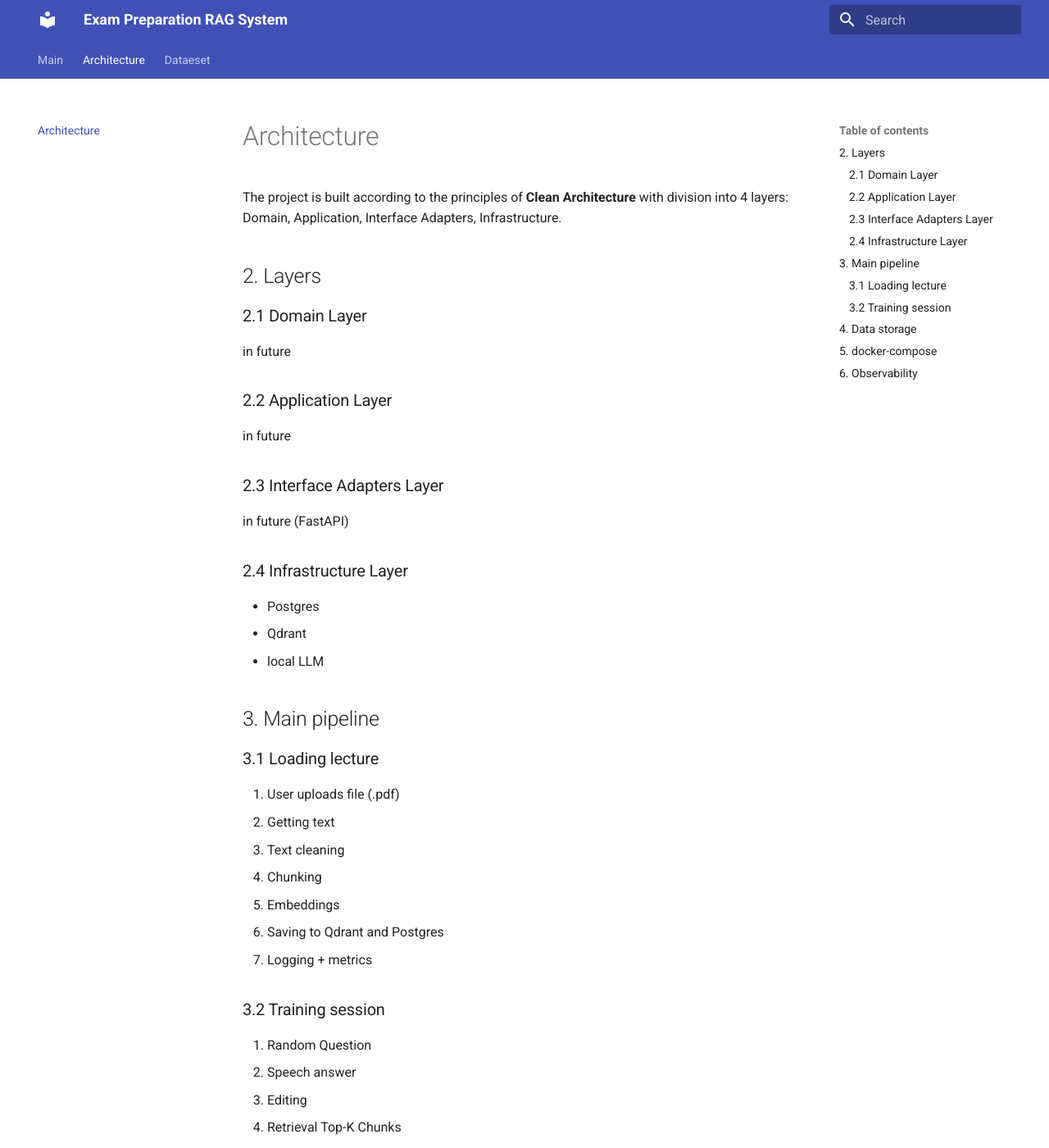
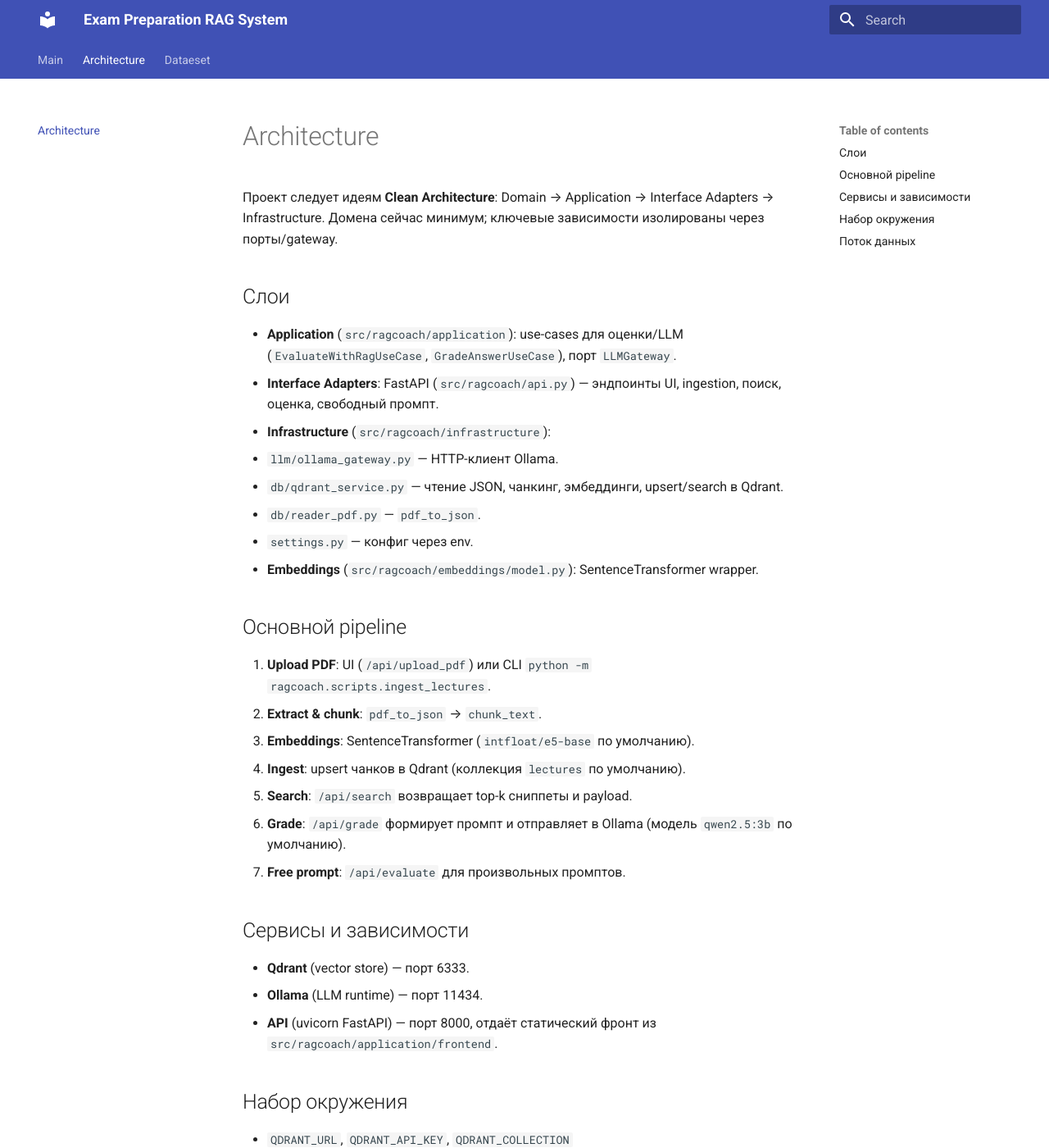
Before and after one commit to artwmana/RAGCoach, an MkDocs documentation site: the page built from docs/ARCHITECTURE.md, in a window 1280 px wide and 1400 px high. Shown: the whole window at 82% size. Built offline with MkDocs 1.6.1 and Material for MkDocs 9.7.7, drawn with Linux system fonts in a browser that asks for light colours; some of the changed text lies outside the part shown.

```diff
--- a/docs/ARCHITECTURE.md
+++ b/docs/ARCHITECTURE.md
@@ -1,80 +1,34 @@
 # Architecture
-The project is built according to the principles of **Clean Architecture** with division into 4 layers: Domain, Application, Interface Adapters, Infrastructure.
+Проект следует идеям **Clean Architecture**: Domain → Application → Interface Adapters → Infrastructure. Домена сейчас минимум; ключевые зависимости изолированы через порты/gateway.
 
-## 2. Layers
-### 2.1 Domain Layer
+## Слои
+- **Application** (`src/ragcoach/application`): use-cases для оценки/LLM (`EvaluateWithRagUseCase`, `GradeAnswerUseCase`), порт `LLMGateway`.
+- **Interface Adapters**: FastAPI (`src/ragcoach/api.py`) — эндпоинты UI, ingestion, поиск, оценка, свободный промпт.
+- **Infrastructure** (`src/ragcoach/infrastructure`):
+  - `llm/ollama_gateway.py` — HTTP-клиент Ollama.
+  - `db/qdrant_service.py` — чтение JSON, чанкинг, эмбеддинги, upsert/search в Qdrant.
+  - `db/reader_pdf.py` — `pdf_to_json`.
+  - `settings.py` — конфиг через env.
+- **Embeddings** (`src/ragcoach/embeddings/model.py`): SentenceTransformer wrapper.
 
-in future
+## Основной pipeline
+1. **Upload PDF**: UI (`/api/upload_pdf`) или CLI `python -m ragcoach.scripts.ingest_lectures`.
+2. **Extract & chunk**: `pdf_to_json` → `chunk_text`.
+3. **Embeddings**: SentenceTransformer (`intfloat/e5-base` по умолчанию).
+4. **Ingest**: upsert чанков в Qdrant (коллекция `lectures` по умолчанию).
+5. **Search**: `/api/search` возвращает top-k сниппеты и payload.
+6. **Grade**: `/api/grade` формирует промпт и отправляет в Ollama (модель `qwen2.5:3b` по умолчанию).
+7. **Free prompt**: `/api/evaluate` для произвольных промптов.
 
-### 2.2 Application Layer
+## Сервисы и зависимости
+- **Qdrant** (vector store) — порт 6333.
+- **Ollama** (LLM runtime) — порт 11434.
+- **API** (uvicorn FastAPI) — порт 8000, отдаёт статический фронт из `src/ragcoach/application/frontend`.
 
-in future
+## Набор окружения
+- `QDRANT_URL`, `QDRANT_API_KEY`, `QDRANT_COLLECTION`
+- `EMBEDDING_MODEL`
+- `OLLAMA_URL`, `OLLAMA_MODEL`, `LLM_TEMPERATURE`, `LLM_MAX_TOKENS`
 
-### 2.3 Interface Adapters Layer
-
-in future (FastAPI)
-
-### 2.4 Infrastructure Layer
-
-- Postgres
-- Qdrant
-- local LLM
-
-## 3. Main pipeline
-### 3.1 Loading lecture
-
-1. User uploads file (.pdf)
-2. Getting text
-3. Text cleaning
-4. Chunking
-5. Embeddings
-6. Saving to Qdrant and Postgres
-7. Logging + metrics
-
-### 3.2 Training session
-
-1. Random Question
-2. Speech answer
-3. Editing
-4. Retrieval Top-K Chunks
-5. Prompt Builder
-6. LLM
-7. Evaluation
-8. Saving to Postgres
-
-## 4. Data storage
-
-| Type | database |
-|-----|-----------|
-| Lectures | Postgres |
-| Chunks | Postgres |
-| Embeddings | Qdrant |
-| Questions | Postgres |
-| Attempts | Postgres |
-| Marks | Postgres |
-| Metrics | Prometheus |
-| Logs | Loki |
-
-## 5. docker-compose
-
-- api
-- worker
-- postgres
-- qdrant
-- redis
-- prometheus
-- grafana
-- loki
-
-## 6. Observability
-
-Using:
-- Prometheus — metrics
-- Grafana — dashboards
-- Loki — logs
-- OpenTelemetry — трейсинг
-
-Controlled:
-- Latency RAG
-- LLM errors
-- Falls
+## Поток данных
+PDF → JSON (страницы) → чанки (по словам) → эмбеддинги → Qdrant → поиск → топ-к контекст → LLM → оценка/ответ → возврат UI/API.
--- a/src/RAGCoach/application/frontend/static/style.css
+++ b/src/RAGCoach/application/frontend/static/style.css
@@ -214,6 +214,12 @@ textarea {
   position: relative;
 }
 
+.checkbox-row {
+  flex-direction: row;
+  align-items: center;
+  gap: 12px;
+}
+
 .slider-value {
   position: absolute;
   right: 12px;
```
Also changed, not shown: README.md (+22 -4 lines), docker-compose.yml (+15 -0 lines), docs/index.md (+30 -12 lines), src/RAGCoach/application/frontend/index.html (+18 -1 lines), src/RAGCoach/application/frontend/static/app.js (+81 -5 lines), 7 other files.
